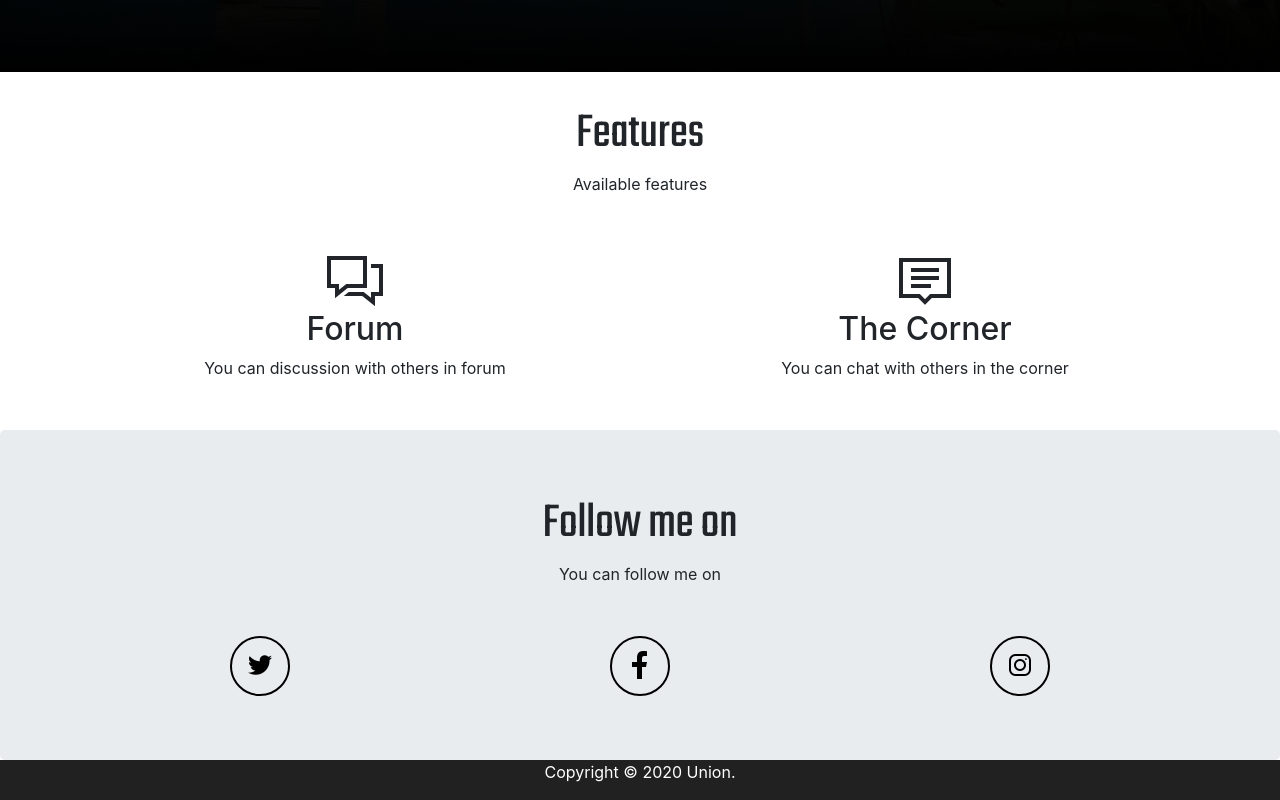
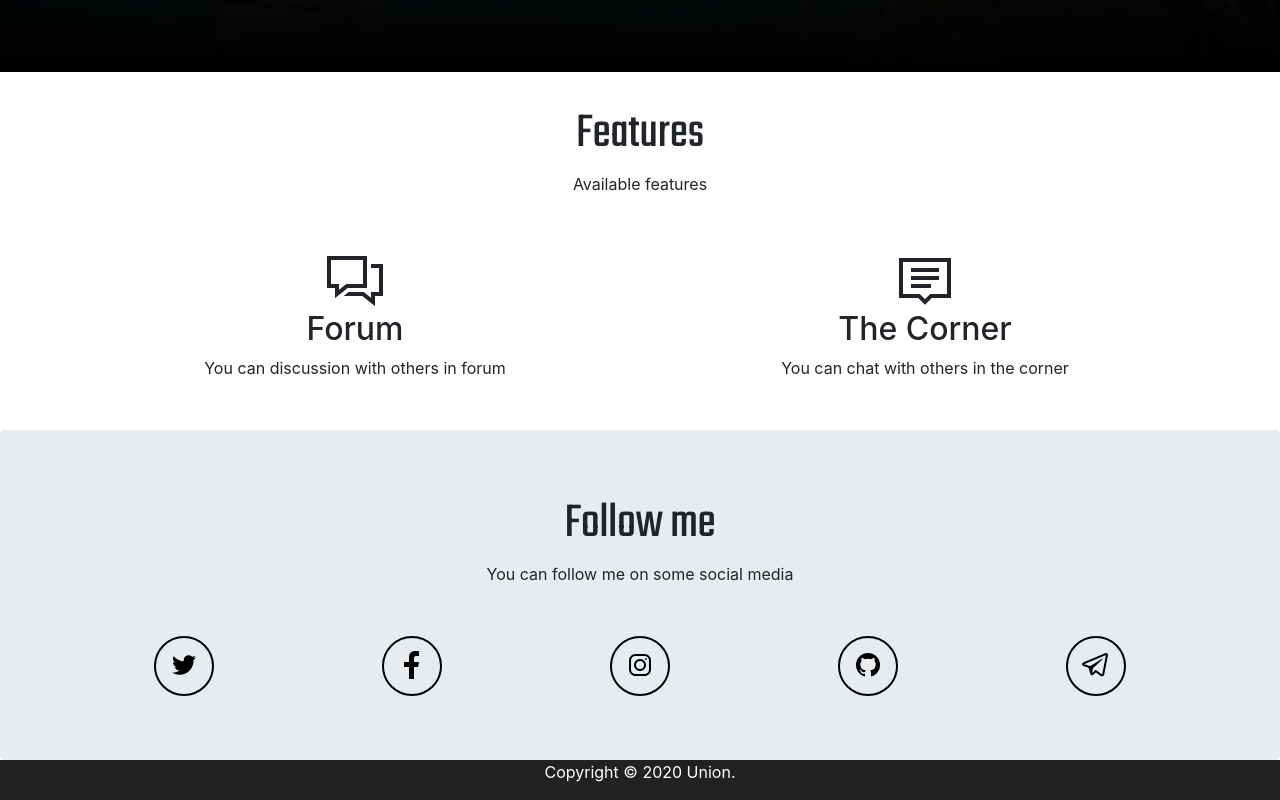
Before and after one commit to Codenameirz/Landing-page-website, a plain HTML site: page index.html in a window 1280 px wide. Shown: the part 598-1398 px from the top of the page. Drawn offline with nearby package versions, Linux system fonts and the light colour scheme.

Commit message:
Perbaikan kesalahan ketik & penambahan button

```diff
--- a/index.html
+++ b/index.html
@@ -26,7 +26,7 @@
                 <a class="nav-link" href="#about" title="About">About</a>
             </li>
             <li class="nav-item mr-4">
-                <a class="nav-link" href="#review" title="Contact">Review</a>
+                <a class="nav-link" href="#review" title="Review">Review</a>
             </li>
             <li class="nav-item mr-2">
             <button class="btn-login">
@@ -41,8 +41,8 @@
     <div class="jumbotron jumbotron-fluid">
         <div class="container">
             <h1><span>Come</span> and<br>join with <span>us</span></h1>
-            <button class="btn-start">
-                <a href="#">Get Started</a>
+            <button class="btn-start" data-target="">
+                <a href="">Get Started</a>
             </button>
         </div>
     </div>
@@ -67,8 +67,8 @@
 
     <div class="jumbotron">
     <div class="container font">
-        <h2 class="follow">Follow me on</h2>
-        <p class="follow">You can follow me on</p>
+        <h2 class="follow">Follow me</h2>
+        <p class="follow">You can follow me on some social media</p>
         <div class="card-deck">
             <div class="card">
                 <button class="btn-twitter">
@@ -85,6 +85,16 @@
                     <a href=""><i class="lab la-instagram"></i></a>
                 </button>
             </div>
+            <div class="card">
+                <button class="btn-github">
+                    <a href=""><i class="lab la-github"></i></a>
+                </button>
+            </div>
+            <div class="card">
+                <button class="btn-telegram">
+                    <a href=""><i class="lab la-telegram"></i></a>
+                </button>
+            </div>
         </div>
     </div>
     </div>
--- a/style.css
+++ b/style.css
@@ -180,6 +180,42 @@ footer p{
 .btn-instagram a:hover{
     color: white;
 }
+.btn-github{
+    width: 60px;
+    height: 60px;
+    margin: auto;
+    border-radius: 50%;
+    background: transparent;
+    border: 2px solid;
+}
+.btn-github a{
+    color: black;
+}
+.btn-github:hover{
+    background: black;
+    transition: 0.5s;
+}
+.btn-github a:hover{
+    color: white;
+}
+.btn-telegram{
+    width: 60px;
+    height: 60px;
+    margin: auto;
+    border-radius: 50%;
+    background: transparent;
+    border: 2px solid;
+}
+.btn-telegram a{
+    color: black;
+}
+.btn-telegram:hover{
+    background: #0088CC;
+    transition: 0.5s;
+}
+.btn-telegram a:hover{
+    color: white;
+}
 @media (min-width: 992px){
     .navbar{
         background: transparent;
```
